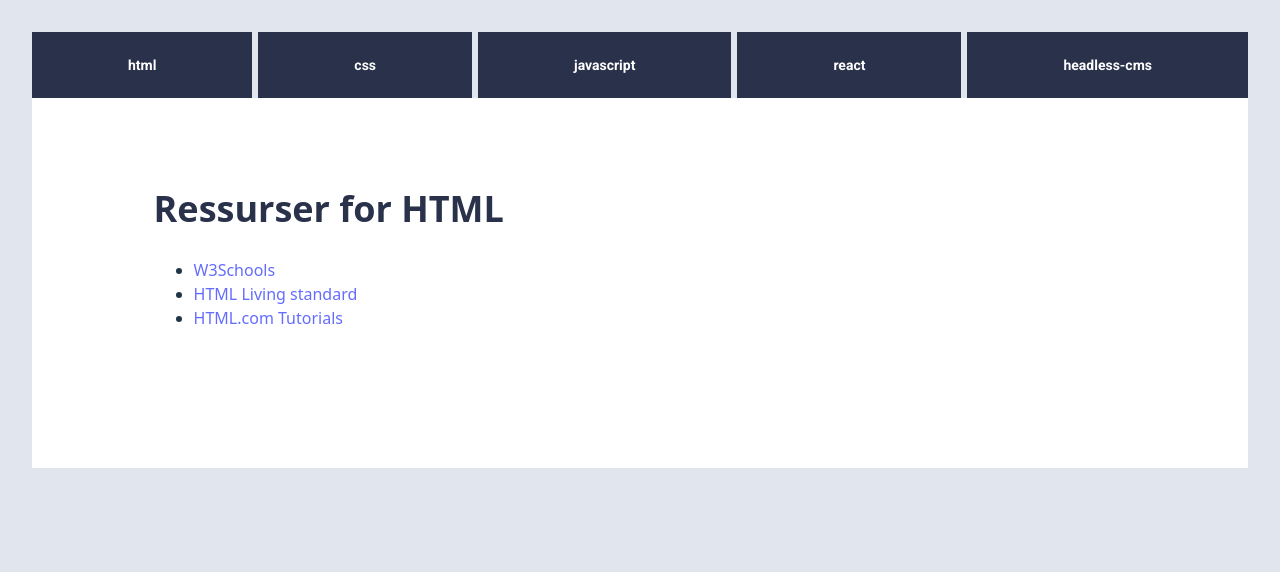
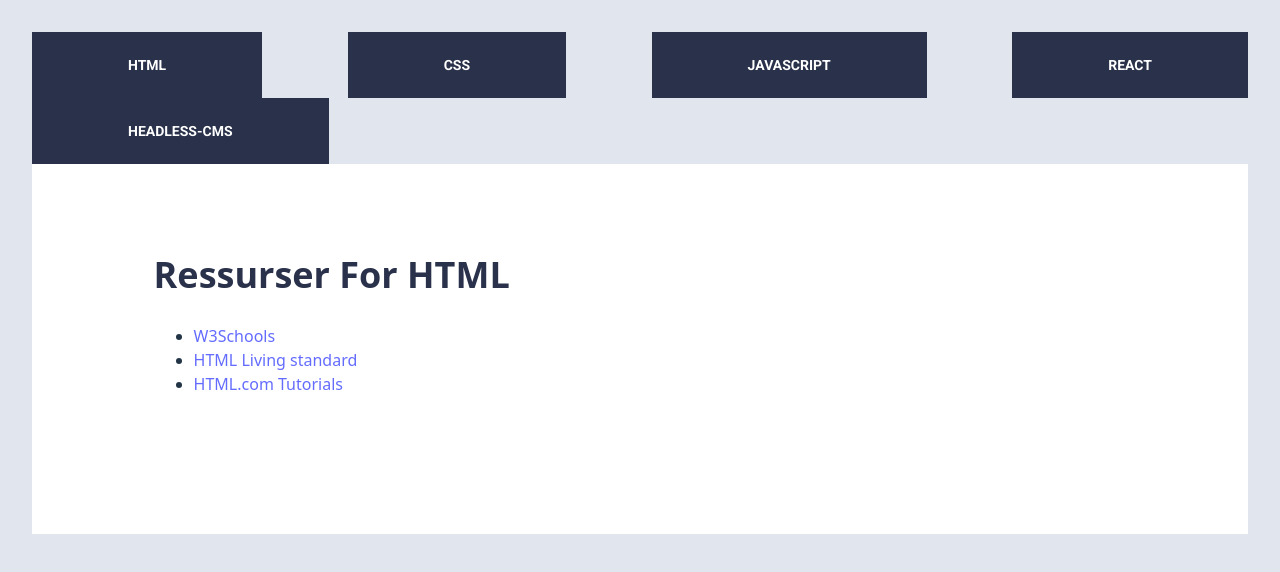
Before and after one commit to AFKJonas/uin25ak2_resourceapp_brukernavn, a React (Vite) app in the folder uin25ak2_resourceapp_brukernavn/: page / in a window 1280 px wide. Shown: the top 572 px of the page. Built offline with nearby package versions, Linux system fonts and the light colour scheme.

Commit message:
+onClick,,+import, +SCSS 👍
Mangler kommentarer og kilder,

fant også ut at man kan lage emojier her og?? press "space" en gang(må være mellomrom)  hold inne "shift" og press " : "  også kommer det opp 👍 👍

```diff
--- a/uin25ak2_resourceapp_brukernavn/src/App.jsx
+++ b/uin25ak2_resourceapp_brukernavn/src/App.jsx
@@ -10,8 +10,10 @@ import './style/Nav.scss'
 import './style/Resources.scss';
 
 
+
 function App() {
   const [category] = useState("html");
+
   return (
     <>
      <Router>
--- a/uin25ak2_resourceapp_brukernavn/src/components/Nav.jsx
+++ b/uin25ak2_resourceapp_brukernavn/src/components/Nav.jsx
@@ -1,13 +1,24 @@
+import React, { useState } from "react";
 import { Link } from "react-router-dom";
-
+import"../Style/Nav.scss";
 export default function Nav() {
     const categories = ["html", "css", "javascript", "react", "headless-cms"];
+
+    const [active, setActive] = useState(() => localStorage.getItem("activeCategory") || null);
+
+    const handleSetActive = (cat) => {
+        setActive(cat);
+        localStorage.setItem("activeCategory", cat);
+    };
 
     return (
         <>
             {categories.map((cat) => (
                 <Link to={`/${cat}`} key={cat}>
-                    <button className="NavButtons">{cat}</button>
+                    <button
+                        onClick={() => handleSetActive(cat)}
+                        className={`NavButtons ${active === cat ? "active" : ""}`}>{cat}
+                    </button>
                 </Link>
             ))}
         </>
--- a/uin25ak2_resourceapp_brukernavn/src/style/Nav.scss
+++ b/uin25ak2_resourceapp_brukernavn/src/style/Nav.scss
@@ -1,7 +1,7 @@
 nav{
     display: flex;
-  justify-content: space-between;
-  flex-wrap: wrap;
+    justify-content: space-between;
+    flex-wrap: wrap;
 
 
 
@@ -19,5 +19,11 @@ nav{
         font-weight: bold;
         font-family: "roboto", sans-serif;
         border-radius: 0;
+        text-transform: uppercase;
+    }
+
+    .NavButtons.active{
+        background-color: var(--whiteF);
+        color: black;
     }
 }
--- a/uin25ak2_resourceapp_brukernavn/src/style/PageTitle.scss
+++ b/uin25ak2_resourceapp_brukernavn/src/style/PageTitle.scss
@@ -2,4 +2,5 @@ h1{
     color: var(--blue2);
     font-size: 36px;
     font-style: inherit;
+    text-transform: capitalize;
 }
```
